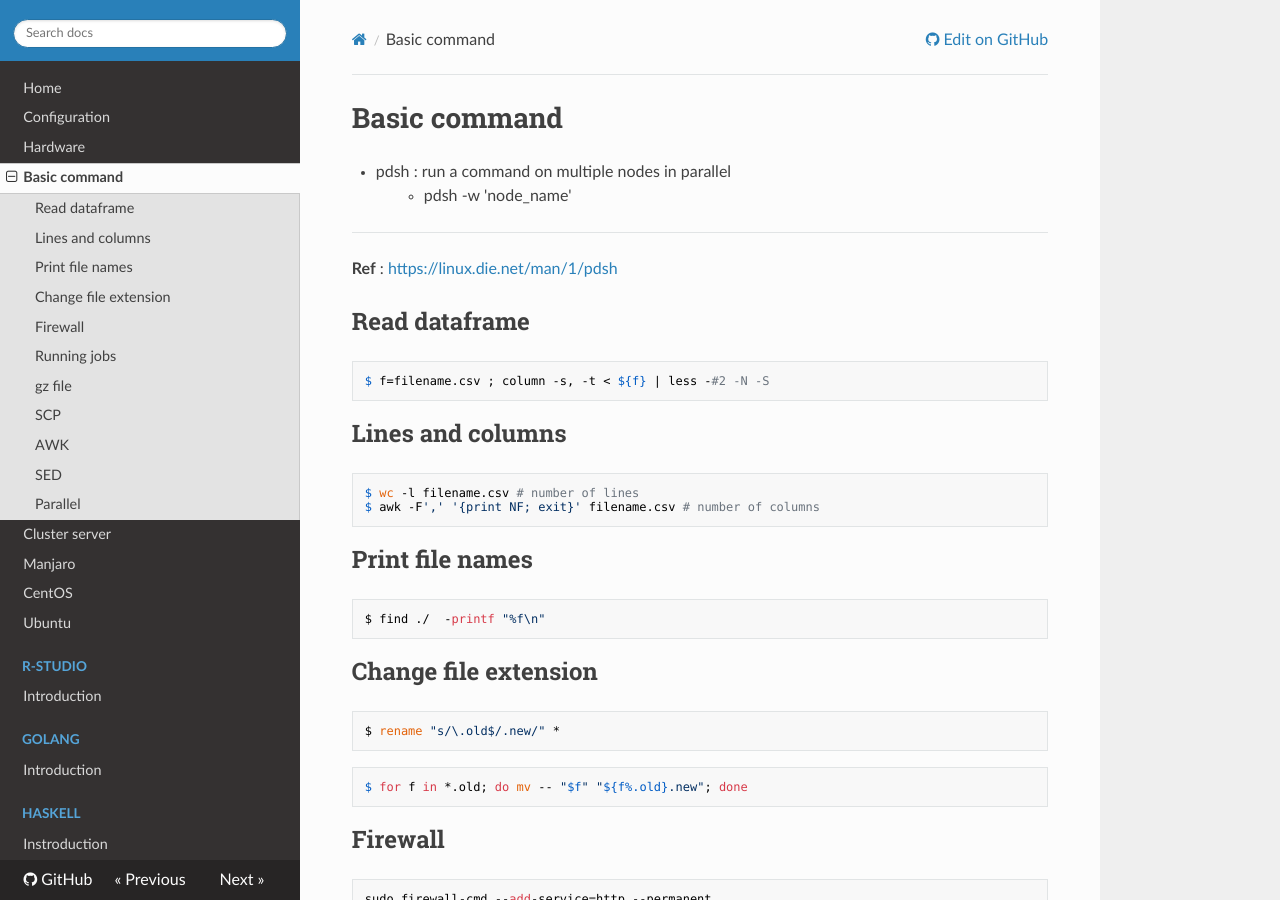
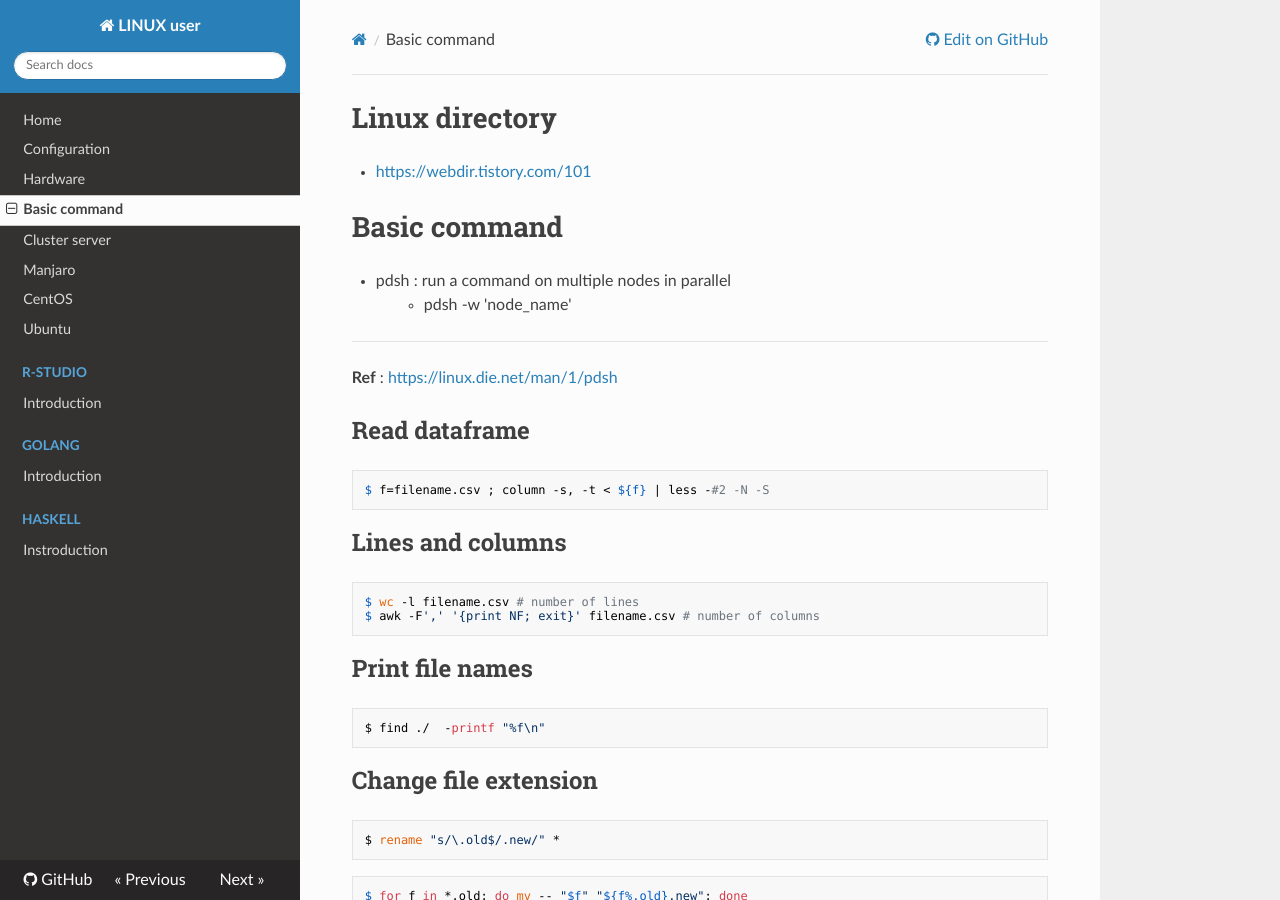
Before and after one commit to WonyoungCho/LINUX, an MkDocs documentation site: the page built from docs/basic_comm.md, in a window 1280 px wide and 900 px high. Built offline with MkDocs 1.6.1, drawn with Linux system fonts in a browser that asks for light colours; nearby versions of some CDN libraries; old or Windows-style settings are respelled for this version of MkDocs.

Commit message:
Update basic_comm.md

```diff
--- a/docs/basic_comm.md
+++ b/docs/basic_comm.md
@@ -1,3 +1,6 @@
+# Linux directory
+- <https://webdir.tistory.com/101>
+
 # Basic command
 - pdsh : run a command on multiple nodes in parallel
 > - pdsh -w 'node_name'
```
